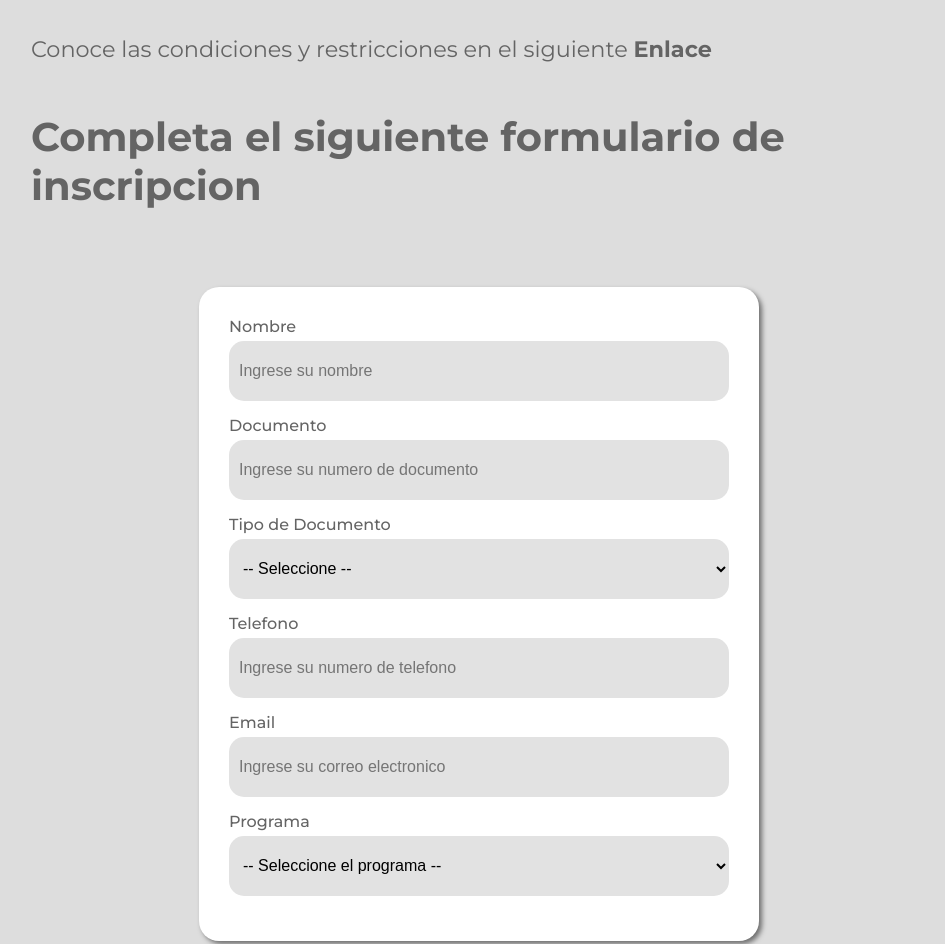
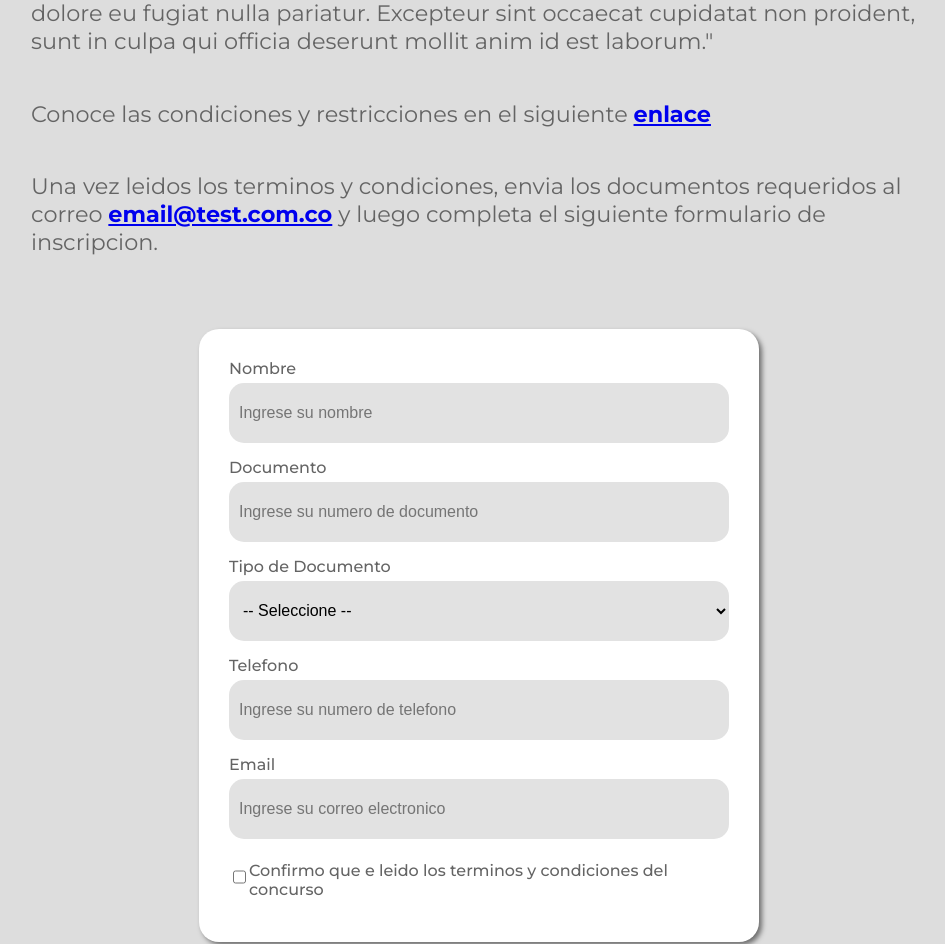
Before and after one commit to Akami-Usagi/Secretaria-Tic, a React (Create React App) app in the folder secretaria-tic/: page /talento-tic in a window 1280 px wide. Shown: the part 1287-2231 px from the top of the page, without its empty margins (161-1106 px from the left). Built offline with nearby package versions, Linux system fonts and the light colour scheme.

Commit message:
test de talento tic creativo completo

```diff
--- a/secretaria-tic/src/components/header.jsx
+++ b/secretaria-tic/src/components/header.jsx
@@ -20,7 +20,7 @@ const HeaderDiv = styled.div`
     align-items: center;
     justify-content: space-between;
     padding: 0 3%;
-    @media (max-width: 1500px){
+    @media (max-width: 1620px){
         justify-content: center;
     }
     @media (max-width: 700px){
@@ -90,6 +90,7 @@ export default function Header(){
                 <nav>
                     <NavList>
                         <li><Link to={"/"}><NavButton>Inicio</NavButton></Link></li>
+                        <li><Link to={"/talento-tic"}><NavButton>Talento TIC Creativo</NavButton></Link></li>
                         <li><Link to={"/inscripciones"}><NavButton>Oferta Educativa</NavButton></Link></li>
                         <li><Link to={"/centros-transformacion-digital"}><NavButton>CTD</NavButton></Link></li>
                         <li><Link to={"/aula-virtual"}><NavButton>Aula Virtual</NavButton></Link></li>
--- a/secretaria-tic/src/components/headerMenu.jsx
+++ b/secretaria-tic/src/components/headerMenu.jsx
@@ -51,6 +51,7 @@ export default function HeaderMenu({setMenuOpen}){
         <MenuDiv>
             <MenuList>
                     <li><Link to={"/"}><MenuButton onClick={()=> setMenuOpen(false)}>Inicio</MenuButton></Link></li>
+                    <li><Link to={"/talento-tic"}><MenuButton onClick={()=> setMenuOpen(false)}>Talento TIC Creativo</MenuButton></Link></li>
                     <li><Link to={"/inscripciones"}><MenuButton onClick={()=> setMenuOpen(false)}>Oferta Educativa</MenuButton></Link></li>
                     <li><Link to={"/centros-transformacion-digital"}><MenuButton onClick={()=> setMenuOpen(false)}>CTD</MenuButton></Link></li>
                     <li><Link to={"/aula-virtual"}><MenuButton onClick={()=> setMenuOpen(false)}>Aula Virtual</MenuButton></Link></li>
--- a/secretaria-tic/src/pages/talentoTic.jsx
+++ b/secretaria-tic/src/pages/talentoTic.jsx
@@ -121,6 +121,11 @@ const FormButton = styled.button`
         margin-top: 20px;
     }
 `
+const CheckDiv = styled.div`
+    display: flex;
+    justify-content: center;
+    align-items: center;
+`
 export default function TalentoTic(){
 
     const navigate = useNavigate();
@@ -128,7 +133,7 @@ export default function TalentoTic(){
     const [documento, setDocumento] = useState("");
     const [telefono, setTelefono] = useState("");
     const [email, setEmail] = useState("");
-    const [programa, setPrograma] = useState("");
+    const [terminos, setTerminos] = useState(false);
     const [tipo, setTipo] = useState("");
 
     async function sendData(nombre, documento, tipo, telefono, email, programa){
@@ -141,14 +146,15 @@ export default function TalentoTic(){
     };
 
     function handleSendData(){
-        if (nombre === "" || documento === "" || tipo === "" || telefono === "" || email === "" || programa === "") {
+        if (nombre === "" || documento === "" || tipo === "" || telefono === "" || email === "" || terminos === false) {
             alert("Debe diligenciar todos los campos para completar el registro")
         }else{
-            sendData(nombre, documento, tipo, telefono, email, programa)
-            navigate(`/${programa}`)
+            sendData(nombre, documento, tipo, telefono, email, "talento-tic")
+            navigate(`/`)
         }
 
     };
+
 
 
 
@@ -166,9 +172,11 @@ export default function TalentoTic(){
                     "Lorem ipsum dolor sit amet, consectetur adipiscing elit, sed do eiusmod tempor incididunt ut labore et dolore magna aliqua. Ut enim ad minim veniam, quis nostrud exercitation ullamco laboris nisi ut aliquip ex ea commodo consequat. Duis aute irure dolor in reprehenderit in voluptate velit esse cillum dolore eu fugiat nulla pariatur. Excepteur sint occaecat cupidatat non proident, sunt in culpa qui officia deserunt mollit anim id est laborum."
                 </Text>
                 <Text>
-                    Conoce las condiciones y restricciones en el siguiente <strong>Enlace</strong>
+                    Conoce las condiciones y restricciones en el siguiente <a href="/terminos.pdf" target="blank"><strong>enlace</strong></a>
                 </Text>
-                <Title>{`Completa el siguiente formulario de inscripcion`}</Title>
+                <Text>
+                    Una vez leidos los terminos y condiciones, envia los documentos requeridos al correo <a href="mailto:email@test.com.co" target="blank"><strong>email@test.com.co</strong></a> y luego completa el siguiente formulario de inscripcion.
+                </Text>
                 <FormDiv>
 
                     <FormLabel htmlFor="nombre">Nombre</FormLabel>
@@ -183,7 +191,6 @@ export default function TalentoTic(){
                     }}>
                         <option value="">-- Seleccione --</option>
                         <option value="cedula">Cedula</option>
-                        <option value="tarjeta identidad">Tarjeta de Identidad</option>
                         <option value="cedula extrangeria">Cedula Extrangería</option>
                         <option value="pasaporte">Pasaporte</option>
                     </FormSelect>
@@ -194,15 +201,13 @@ export default function TalentoTic(){
                     <FormLabel htmlFor="email">Email</FormLabel>
                     <FormInput type="email" id="email" placeholder="Ingrese su correo electronico" onChange={(event) => setEmail(event.target.value)}/>
 
-                    <FormLabel htmlFor="Programa">Programa</FormLabel>
-                    <FormSelect name="programa" id="programa" onChange={(event) =>{
-                        setPrograma(event.target.value);
-                    }}>
-                        <option value="">-- Seleccione el programa --</option>
-                        <option value="talento-tech">Talento Tech</option>
-                        <option value="digicampus">Digicampus</option>
-                        <option value="oferta-institucional">Oferta Institucional Secretaría TIC</option>
-                    </FormSelect>
+                    <CheckDiv>
+                        <FormInput type="checkbox" id="terminos" name="terminos" onChange={(event) => {
+                            setTerminos(event.target.checked)
+                        }}/>
+                        <FormLabel htmlFor="terminos">Confirmo que e leido los terminos y condiciones del concurso</FormLabel>
+                    </CheckDiv>
+
 
                 </FormDiv>
                 <FormButton onClick={handleSendData}>Registrarse</FormButton>
```
Also changed, not shown: 1 other file (tests, documents, lock files or other folders).
